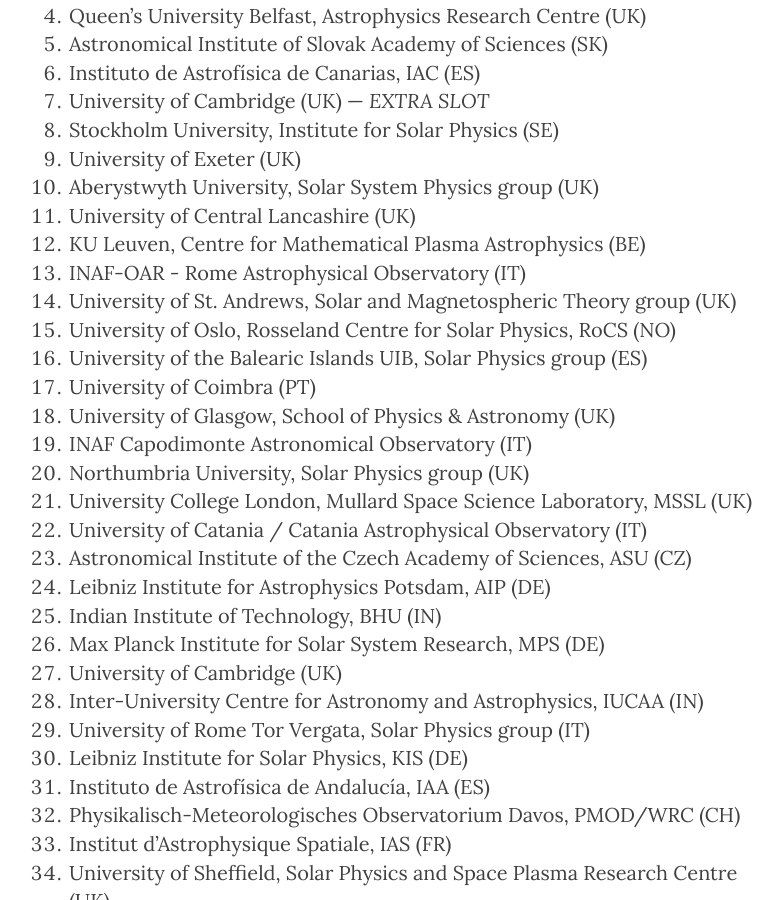
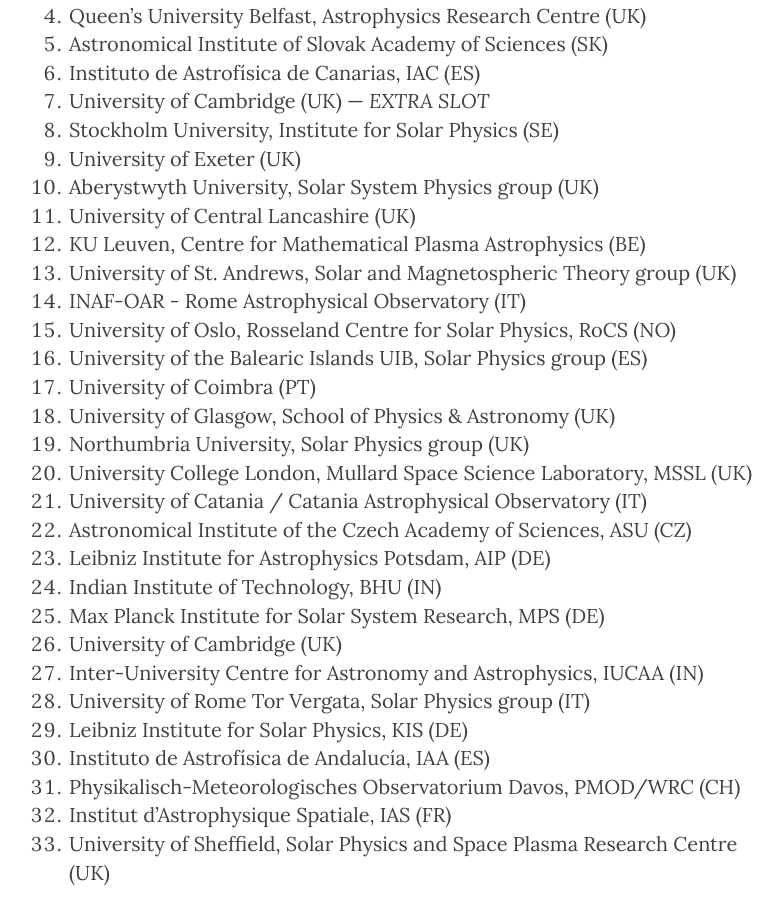
Before and after one commit to ITA-Solar/espos, a Jekyll site: the page built from about.md, in a window 1280 px wide and 900 px high, scrolled down 1096 px. Shown: the whole window, without its empty margins (236-1019 px from the left). Built offline with Jekyll 4.4.1, drawn with Linux system fonts in a browser that asks for light colours; nearby versions of some CDN libraries.

Commit message:
Update about.md

```diff
--- a/about.md
+++ b/about.md
@@ -25,25 +25,24 @@
 10. Aberystwyth University, Solar System Physics group (UK)
 11. University of Central Lancashire (UK)
 12. KU Leuven, Centre for Mathematical Plasma Astrophysics (BE)
-13. INAF-OAR - Rome Astrophysical Observatory (IT)
-14. University of St. Andrews, Solar and Magnetospheric Theory group (UK)
+13. University of St. Andrews, Solar and Magnetospheric Theory group (UK)
+14. INAF-OAR - Rome Astrophysical Observatory (IT)
 15. University of Oslo, Rosseland Centre for Solar Physics, RoCS (NO)
 16. University of the Balearic Islands UIB, Solar Physics group (ES)
 17. University of Coimbra (PT)
 18. University of Glasgow, School of Physics & Astronomy (UK)
-19. INAF Capodimonte Astronomical Observatory (IT)
-20. Northumbria University, Solar Physics group (UK)
-21. University College London, Mullard Space Science Laboratory, MSSL (UK)
-22. University of Catania / Catania Astrophysical Observatory (IT)
-23. Astronomical Institute of the Czech Academy of Sciences, ASU (CZ)
-24. Leibniz Institute for Astrophysics Potsdam, AIP (DE)
-25. Indian Institute of Technology, BHU (IN)
-26. Max Planck Institute for Solar System Research, MPS (DE)
-27. University of Cambridge (UK)
-28. Inter-University Centre for Astronomy and Astrophysics, IUCAA (IN)
-29. University of Rome Tor Vergata, Solar Physics group (IT)
-30. Leibniz Institute for Solar Physics, KIS (DE)
-31. Instituto de Astrofísica de Andalucía, IAA (ES)
-32. Physikalisch-Meteorologisches Observatorium Davos, PMOD/WRC (CH)
-33. Institut d’Astrophysique Spatiale, IAS (FR)
-34. University of Sheffield, Solar Physics and Space Plasma Research Centre (UK)
+19. Northumbria University, Solar Physics group (UK)
+20. University College London, Mullard Space Science Laboratory, MSSL (UK)
+21. University of Catania / Catania Astrophysical Observatory (IT)
+22. Astronomical Institute of the Czech Academy of Sciences, ASU (CZ)
+23. Leibniz Institute for Astrophysics Potsdam, AIP (DE)
+24. Indian Institute of Technology, BHU (IN)
+25. Max Planck Institute for Solar System Research, MPS (DE)
+26. University of Cambridge (UK)
+27. Inter-University Centre for Astronomy and Astrophysics, IUCAA (IN)
+28. University of Rome Tor Vergata, Solar Physics group (IT)
+29. Leibniz Institute for Solar Physics, KIS (DE)
+30. Instituto de Astrofísica de Andalucía, IAA (ES)
+31. Physikalisch-Meteorologisches Observatorium Davos, PMOD/WRC (CH)
+32. Institut d’Astrophysique Spatiale, IAS (FR)
+33. University of Sheffield, Solar Physics and Space Plasma Research Centre (UK)
```
